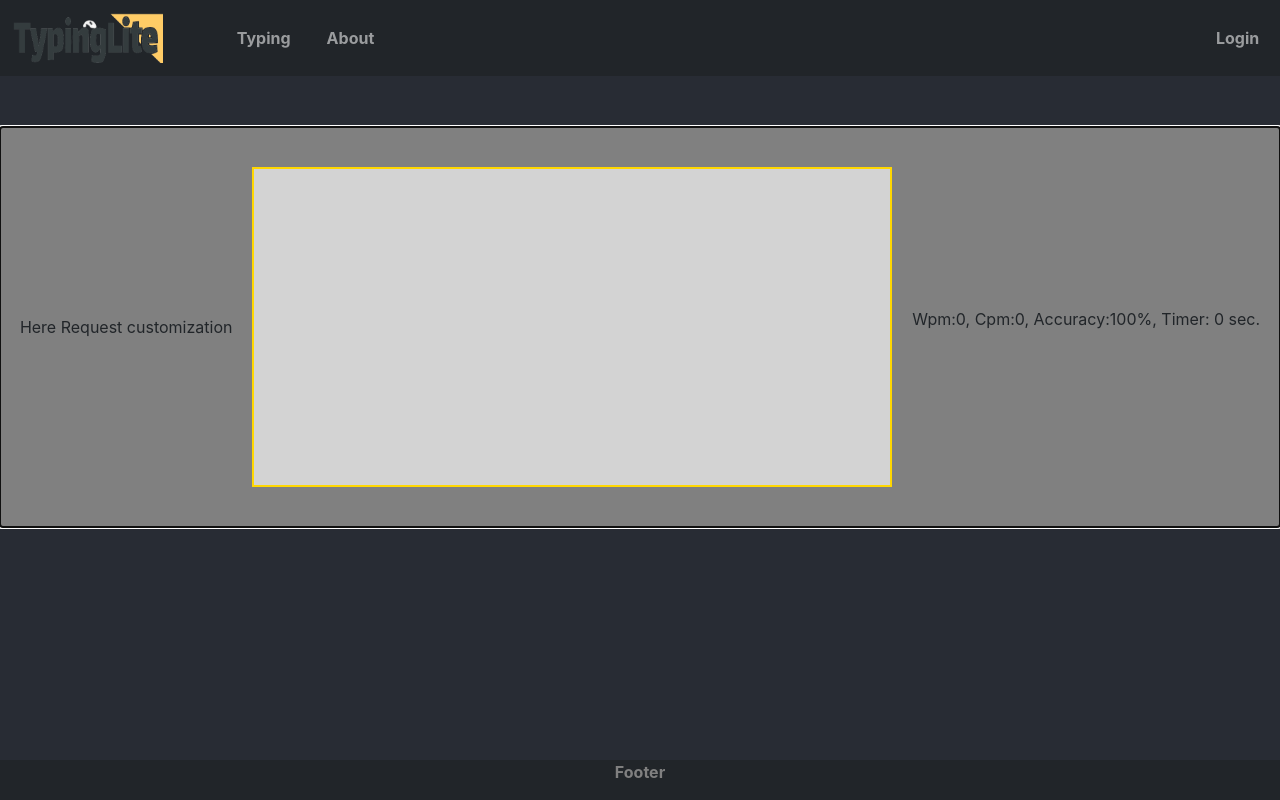
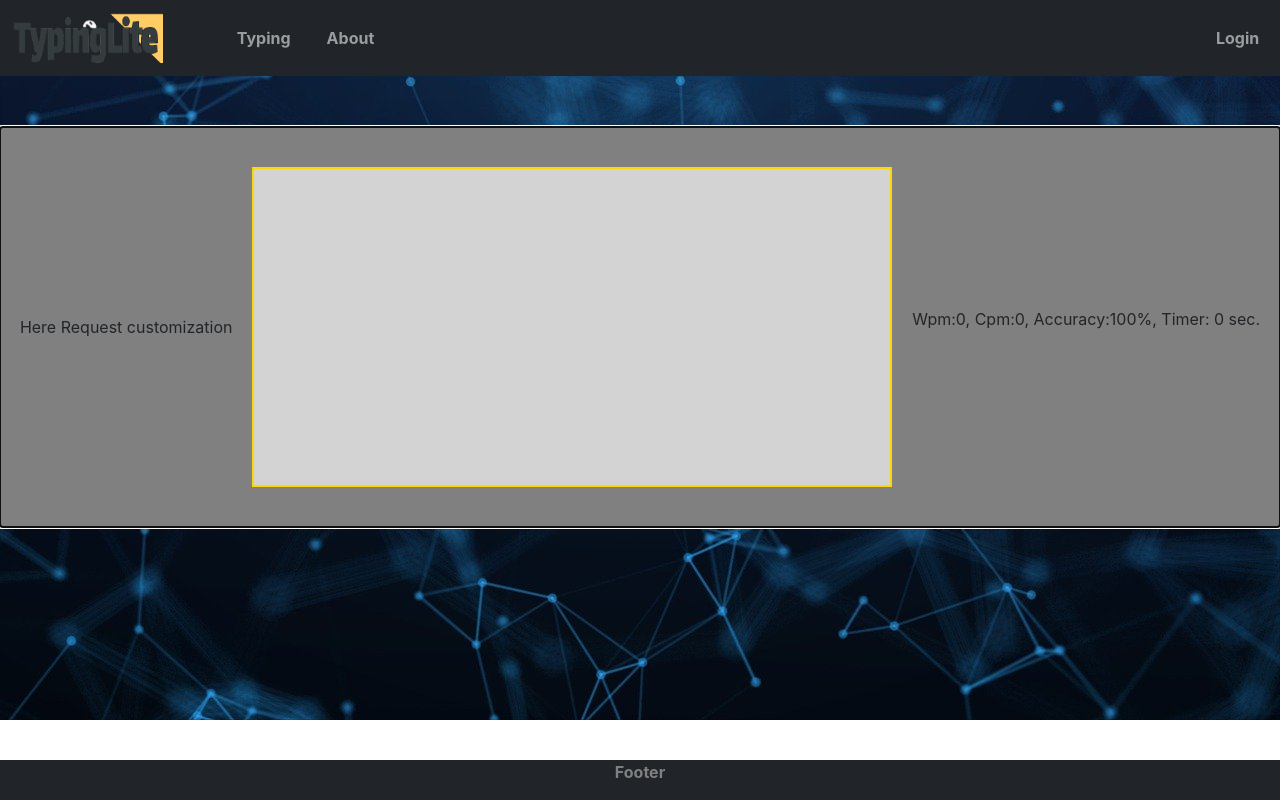
Before and after one commit to inowen/TypeAide, a React (Create React App) app in the folder react_frontend/: page / in a window 1280 px wide. Built offline with nearby package versions, Linux system fonts and the light colour scheme; no server answers.

Commit message:
Feat: Add cool background image

```diff
--- a/react_frontend/src/index.css
+++ b/react_frontend/src/index.css
@@ -5,7 +5,9 @@ body {
     sans-serif;
   -webkit-font-smoothing: antialiased;
   -moz-osx-font-smoothing: grayscale;
-  background-color: #282c34;
+  background-image: url("resources/background.jpg");
+  background-repeat: no-repeat;
+  background-size: cover;
 }
 
 code {
```
Also changed, not shown: react_frontend/src/resources/background.jpg (added).
